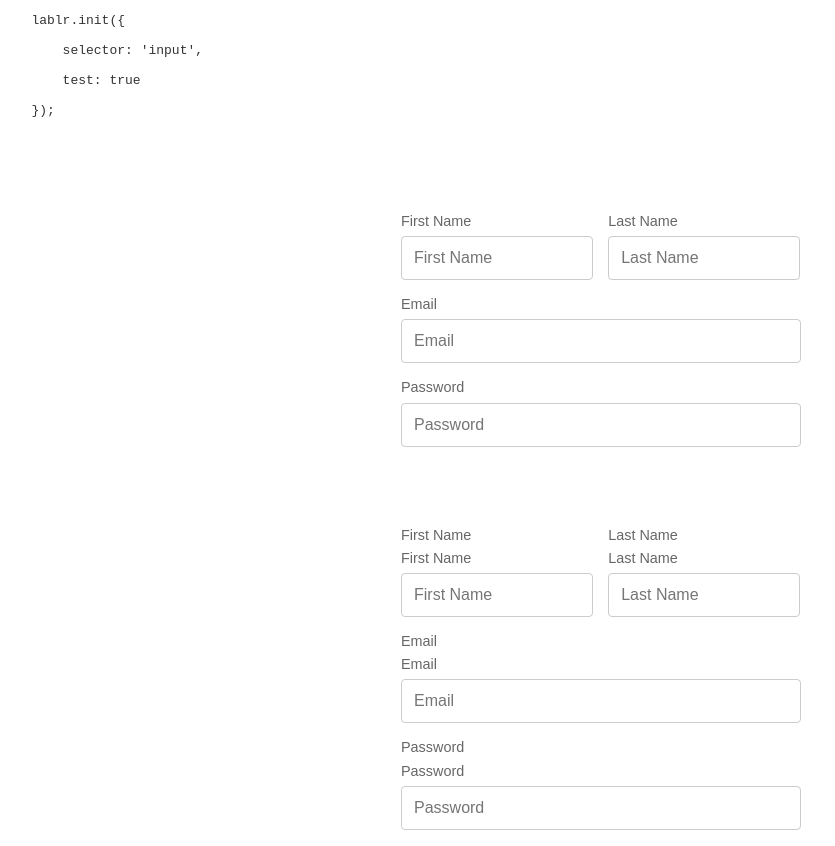
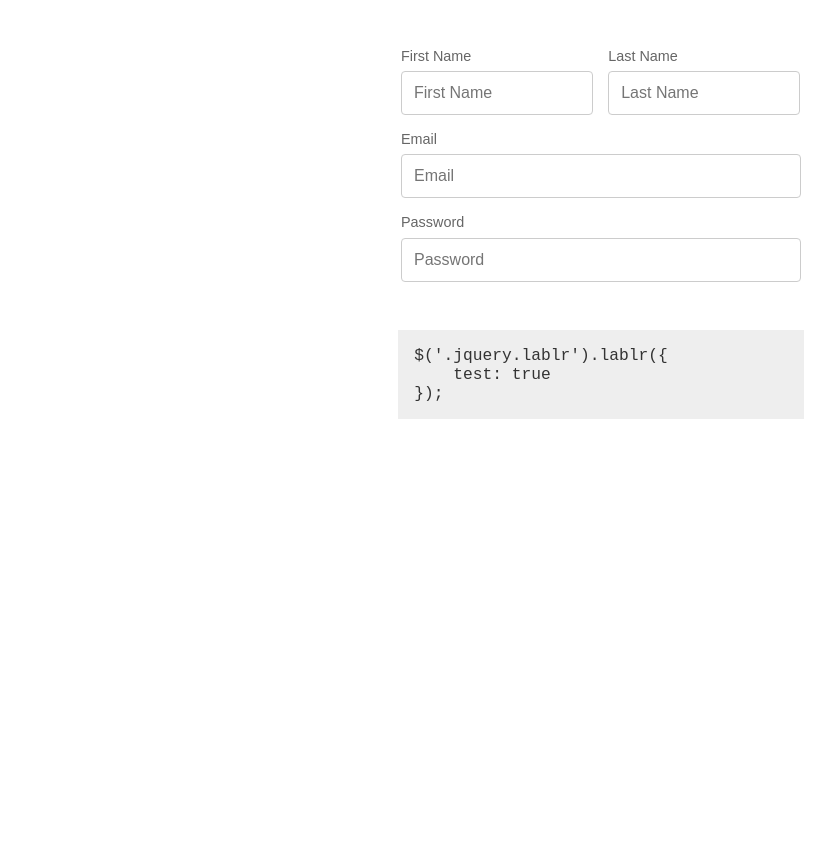
Before and after one commit to colbyfayock/lablr, a plain HTML site: page index.html in a window 1280 px wide. Shown: the whole page, without its empty margins (39-874 px from the left). After the commit the page ends 800 px from the top, so only its background shows below. Drawn offline with nearby package versions, Linux system fonts and the light colour scheme.

Commit message:
temp removing non-jquery support

```diff
--- a/css/styles.css
+++ b/css/styles.css
@@ -5,11 +5,26 @@
 body {
     color: #333;
     font-family: sans-serif;
+    padding: 0;
+    margin: 0;
+}
+
+.content {
+    width: 25em;
+    margin: 0 auto 3em;
+}
+
+.content:first-child {
+    margin-top: 3em;
+}
+
+pre {
+    font-size: 1.25em;
+    background-color: #eee;
+    padding: 1em;
 }
 
 form {
-    width: 25em;
-    margin: 5em auto 0;
 }
 
 label {
--- a/index.html
+++ b/index.html
@@ -15,14 +15,7 @@
 
 <body>
 
-    <pre>
-        lablr.init({<br>
-            selector: 'input',<br>
-            test: true<br>
-        });
-    </pre>
-
-    <form class="no-jquery">
+    <form class="content lablr jquery">
         <div class="form-row cf">
             <div class="form-column form-column-50">
                 <input type="text" placeholder="First Name">
@@ -39,33 +32,20 @@
         </div>
     </form>
 
-    <form class="jquery">
-        <div class="form-row cf">
-            <div class="form-column form-column-50">
-                <input type="text" placeholder="First Name">
-            </div>
-            <div class="form-column form-column-50 last">
-                <input type="text" placeholder="Last Name">
-            </div>
-        </div>
-        <div class="form-row cf">
-            <input type="text" placeholder="Email">
-        </div>
-        <div class="form-row cf">
-            <input type="text" placeholder="Password">
-        </div>
-    </form>
+    <pre class="content">$('.jquery.lablr').lablr({
+    test: true
+});</pre>
 
     <script src="//ajax.googleapis.com/ajax/libs/jquery/1.11.0/jquery.min.js" ></script>
     <script src="js/jquery.lablr.js"></script>
-    <script src="js/lablr.js"></script>
+    <!-- <script src="js/lablr.js"></script> -->
 
     <script>
-    lablr.init({
-        selector: 'input',
-        test: true
-    });
-    $('.jquery input').lablr({
+    // lablr.init({
+    //     selector: 'input',
+    //     test: true
+    // });
+    $('.jquery.lablr input').lablr({
         test: true
     });
     </script>
--- a/js/jquery.lablr.js
+++ b/js/jquery.lablr.js
@@ -21,7 +21,7 @@
 
         if( settings.test || !placeholderIsSupported() ) {
 
-            var input = $(this),
+            var input = $(this).is('form') ? $(this).find('input') : $(this),
                 inputLen = input.length,
                 currInput;
 
--- a/js/lablr.js
+++ b/js/lablr.js
@@ -38,16 +38,31 @@
         };
     }
 
+    try {
+        document.querySelectorAll('body');
+    } catch( e ) {
+        document.querySelectorAll = function(classname) {
+            var a = [],
+                re = new RegExp('(^| )'+classname+'( |$)'),
+                els = document.body.getElementsByTagName("*");
+            for(var i=0,j=els.length; i<j; i++)
+                if(re.test(els[i].className)) a.push(els[i]);
+            return a;
+        }
+    }
+
+
+
     ns.init = function(userSettings){
 
         settings = {
-            selector: userSettings.selector && userSettings.selector != '' ? userSettings.selector : false,
+            selector: userSettings.selector && userSettings.selector != '' ? userSettings.selector : 'input',
             test: userSettings.test && userSettings.test != '' ? userSettings.test : false
         };
 
         if( settings.test || !placeholderIsSupported() ) {
 
-            var input = Array.prototype.slice.call(document.getElementsByTagName(settings.selector)),
+            var input = Array.prototype.slice.call(document.querySelectorAll(settings.selector)),
                 inputLen = input.length,
                 createLabel;
 
```
